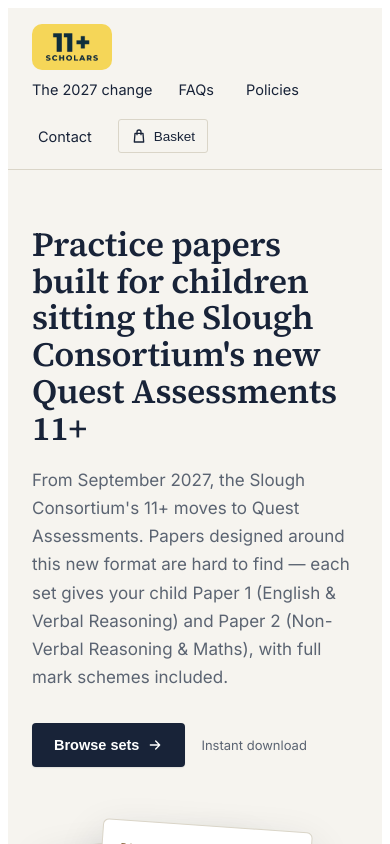
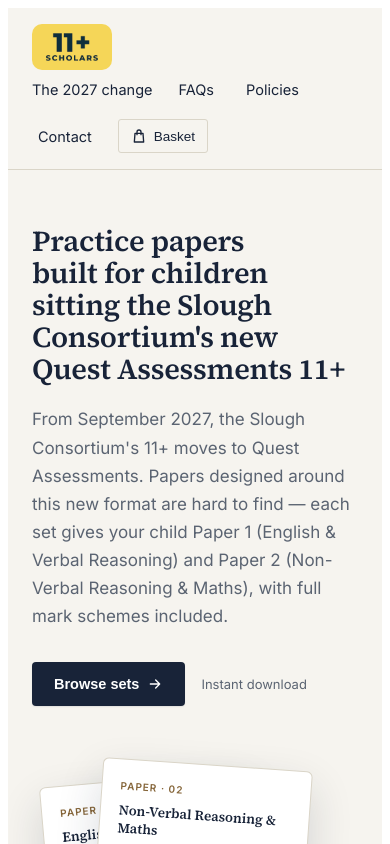
Before and after one commit to i4960550-sys/eleven-plus-site, a React (Vite) app: page / in a window 390 px wide. Shown: the top 844 px of the page. Built offline with nearby package versions, Linux system fonts and the light colour scheme.

Commit message:
Improve mobile headline wrapping

```diff
--- a/src/App.jsx
+++ b/src/App.jsx
@@ -1127,11 +1127,12 @@
                   style={{
                     fontFamily: "'Source Serif 4', serif",
                     fontWeight: 600,
-                    fontSize: "clamp(34px, 4.6vw, 54px)",
-                    lineHeight: 1.08,
+                    fontSize: "clamp(29px, 4.6vw, 54px)",
+                    lineHeight: 1.1,
                     letterSpacing: "-0.01em",
                     color: TOKENS.ink,
                     margin: "0 0 20px",
+                    textWrap: "balance",
                   }}
                 >
                   Practice papers built for children sitting the Slough Consortium's new Quest Assessments 11+
```
